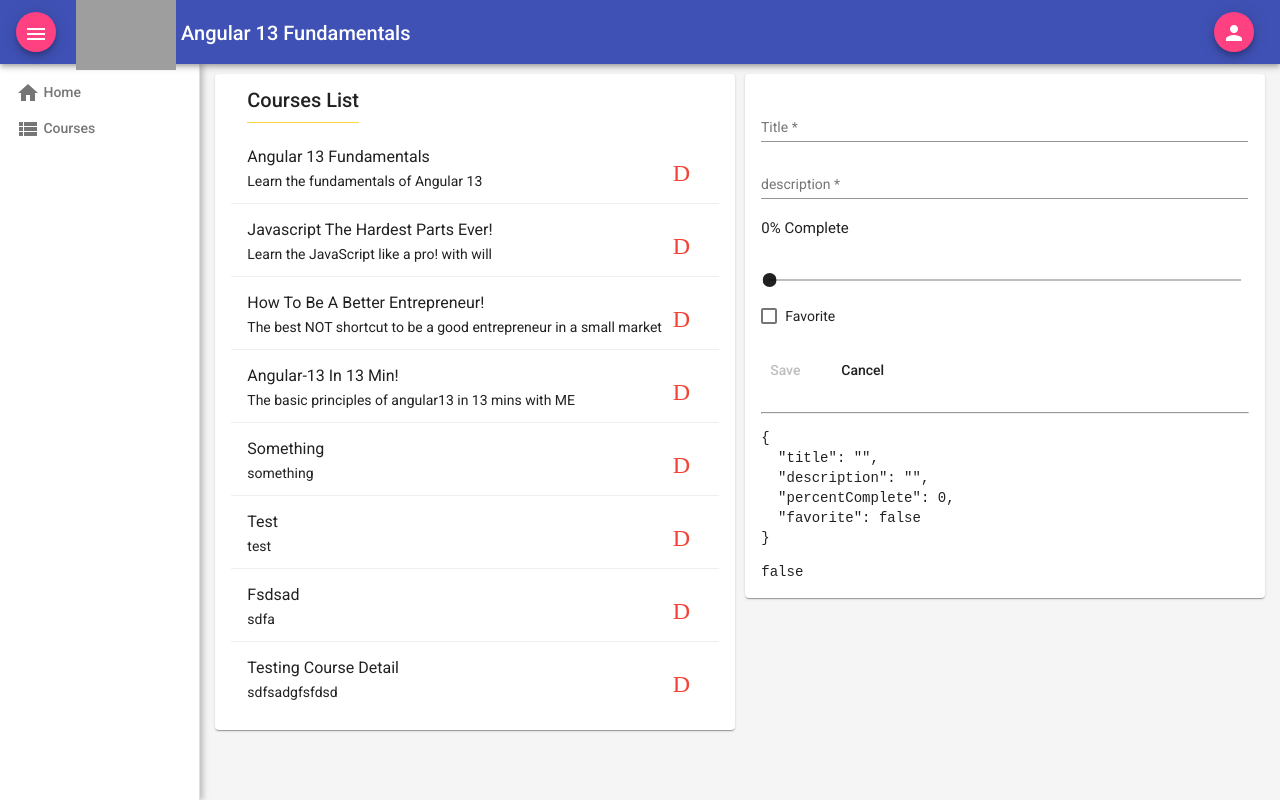
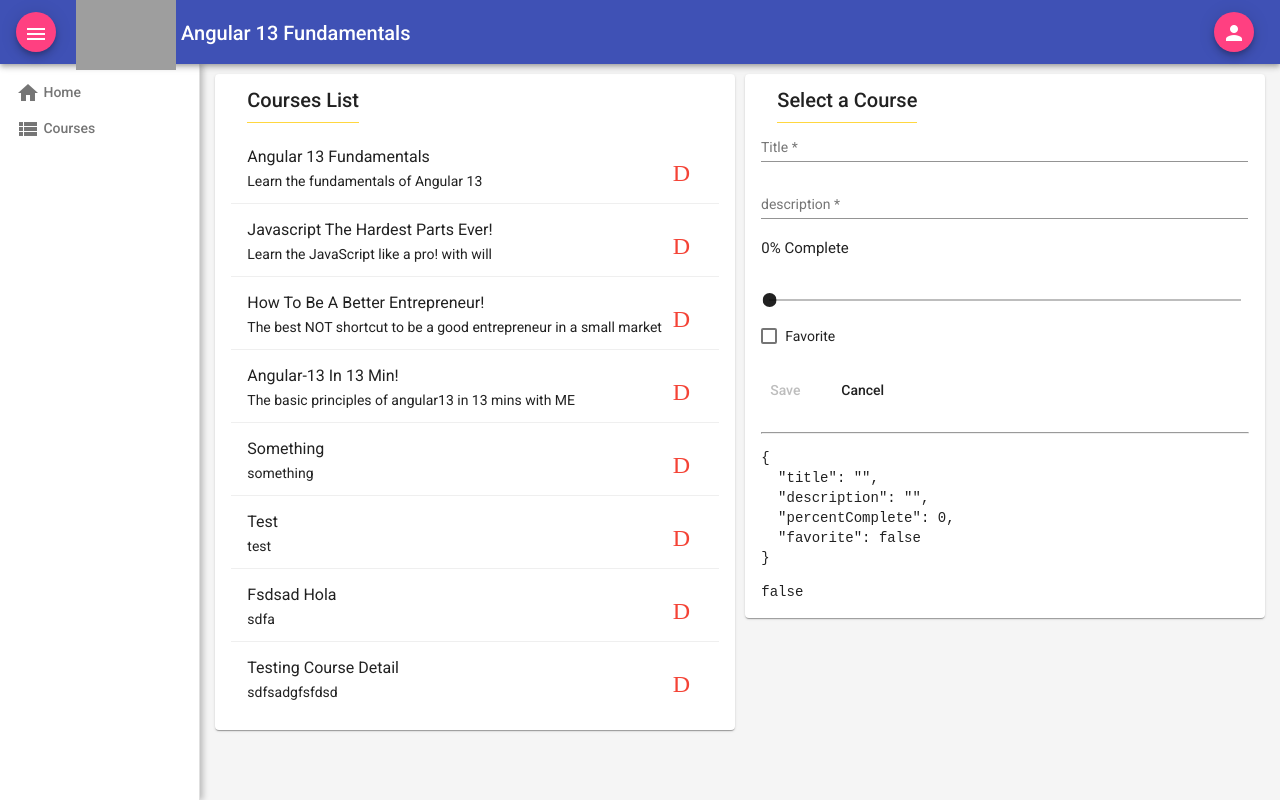
Before and after one commit to NAB-khaoula/angular101, an Angular app: page /courses in a window 1280 px wide. Built offline with nearby package versions, Linux system fonts and the light colour scheme; data requests are answered from the project's data file; grey boxes are pictures that could not be loaded.

Commit message:
adding smart/dumb components

```diff
--- a/server/db.json
+++ b/server/db.json
@@ -44,7 +44,7 @@
     },
     {
       "id": "p3VvJyO",
-      "title": "fsdsad",
+      "title": "fsdsad HOLA",
       "description": "sdfa",
       "percentComplete": 8,
       "favorite": true
--- a/src/app/app.module.ts
+++ b/src/app/app.module.ts
@@ -1,8 +1,8 @@
+import { FormsModule } from '@angular/forms';
 import { MaterialModule } from './material.module';
 import { NgModule } from '@angular/core';
 import { BrowserModule } from '@angular/platform-browser';
 import { BrowserAnimationsModule } from '@angular/platform-browser/animations';
-import { FormsModule } from '@angular/forms';
 import { AppRoutingModule } from './app-routing.module';
 import { HttpClientModule } from '@angular/common/http';
 
@@ -12,7 +12,6 @@
 import { AboutComponent } from './about/about.component';
 import { CoursesListComponent } from './courses/courses-list/courses-list.component';
 import { CourseDetailsComponent } from './courses/course-details/course-details.component';
-
 @NgModule({
   declarations: [
     AppComponent,
--- a/src/app/common/services/courses.service.ts
+++ b/src/app/common/services/courses.service.ts
@@ -15,7 +15,7 @@
 
   all()
   {
-    return this.http.get(this.getUrl())
+    return this.http.get<Course[]>(this.getUrl())
   }
 
   find(id) {
--- a/src/app/courses/course-details/course-details.component.html
+++ b/src/app/courses/course-details/course-details.component.html
@@ -1,21 +1,21 @@
 <mat-card>
   <mat-card-header>
     <mat-card-title>
-      <span *ngIf="selectedCourse; else elseBlock">
+      <span *ngIf="currentCourse.id; else elseBlock">
         {{ originalTitle | titlecase }}
       </span>
       <ng-template #elseBlock>Select a Course</ng-template>
     </mat-card-title>
   </mat-card-header>
   <span></span>
-  <form #form="ngForm" (submit)="saveCourse(selectedCourse)">
+  <form #form="ngForm" (submit)="saved.emit(currentCourse)">
     <mat-card-content>
       <mat-form-field class="full-width">
         <input
           type="text"
           placeholder="Title"
           matInput
-          [(ngModel)]="selectedCourse.title"
+          [(ngModel)]="currentCourse.title"
           name="title"
           required
         />
@@ -25,25 +25,25 @@
           type="text"
           placeholder="description"
           matInput
-          [(ngModel)]="selectedCourse.description"
+          [(ngModel)]="currentCourse.description"
           name="description"
           required
         />
       </mat-form-field>
       <section class="full-width">
-        <h4>{{ selectedCourse.percentComplete }}% Complete</h4>
+        <h4>{{ currentCourse.percentComplete }}% Complete</h4>
         <mat-slider
           class="full-width"
           min="0"
           max="100"
           thumbLabel
-          [(ngModel)]="selectedCourse.percentComplete"
+          [(ngModel)]="currentCourse.percentComplete"
           name="percentComplete"
         >
           <input matSliderThumb />
         </mat-slider>
       </section>
-      <mat-checkbox [(ngModel)]="selectedCourse.favorite" name="favorite">
+      <mat-checkbox [(ngModel)]="currentCourse.favorite" name="favorite">
         Favorite
       </mat-checkbox>
     </mat-card-content>
@@ -56,7 +56,7 @@
       >
         Save
       </button>
-      <button type="button" mat-button (click)="reset()">Cancel</button>
+      <button type="button" mat-button (click)="cancelled.emit()">Cancel</button>
     </mat-card-actions>
   </form>
   <hr />
--- a/src/app/courses/course-details/course-details.component.ts
+++ b/src/app/courses/course-details/course-details.component.ts
@@ -1,3 +1,4 @@
+import { Course } from './../../common/models/course';
 import { Component, EventEmitter, Input, OnInit, Output } from '@angular/core';
 
 @Component({
@@ -5,21 +6,16 @@
   templateUrl: './course-details.component.html',
   styleUrls: ['./course-details.component.scss']
 })
-export class CourseDetailsComponent implements OnInit {
+export class CourseDetailsComponent  {
+  currentCourse: Course;
+  originalTitle: string = '';
+  @Output() saved = new EventEmitter();
+  @Output() cancelled = new EventEmitter();
 
-  constructor() { }
-
-  ngOnInit(): void {
+  @Input() set course(value) {
+    if (!value) return
+    this.currentCourse = { ...value }
+    this.originalTitle = this.currentCourse.title;
   }
 
-  @Input() selectedCourse;
-  @Output() savedCourse = new EventEmitter();
-  @Output() resetedCourse = new EventEmitter(false);
-
-  saveCourse(selectedCourse) {
-    this.savedCourse.emit(selectedCourse);
-  }
-  reset() {
-    this.resetedCourse.emit(true);
-  }
 }
--- a/src/app/courses/courses-list/courses-list.component.html
+++ b/src/app/courses/courses-list/courses-list.component.html
@@ -6,14 +6,14 @@
     <mat-list>
       <mat-list-item
         *ngFor="let course of courses"
-        (click)="selectCourse(course)"
+        (click)="selected.emit(course)"
       >
         <h3 matLine>{{ course.title | titlecase }}</h3>
         <p matLine>{{ course.description }}</p>
         <button
           mat-icon-button
           color="warn"
-          (click)="deleteCourse(course.id); $event.stopImmediatePropagation()"
+          (click)="deleted.emit(course.id); $event.stopImmediatePropagation()"
         >
           <mat-icon>Delete</mat-icon>
         </button>
--- a/src/app/courses/courses-list/courses-list.component.ts
+++ b/src/app/courses/courses-list/courses-list.component.ts
@@ -1,27 +1,17 @@
 import { Course } from './../../common/models/course';
-import { Component, Input, OnInit, Output, EventEmitter } from '@angular/core';
+import { Component, Input, Output, EventEmitter } from '@angular/core';
 
 @Component({
   selector: 'app-courses-list',
   templateUrl: './courses-list.component.html',
   styleUrls: ['./courses-list.component.scss']
 })
-export class CoursesListComponent implements OnInit {
+export class CoursesListComponent {
 
-  constructor() { }
+  @Input() courses: Course[];
+  @Output() selected = new EventEmitter();
+  @Output() deleted = new EventEmitter();
 
-  ngOnInit(): void {
-  }
-  @Input() courses: Course[];
-  @Output() selectedCourse = new EventEmitter();
-  @Output() CourseId = new EventEmitter();
 
-  selectCourse(course: Course): void{
-    this.selectedCourse.emit(course);
-  }
-
-  deleteCourse(courseId): void{
-    this.CourseId.emit(courseId);
-  }
 
 }
--- a/src/app/courses/courses.component.html
+++ b/src/app/courses/courses.component.html
@@ -5,17 +5,17 @@
 <div class="courses-containers">
   <div class="courses-list">
     <app-courses-list
-      [courses]="courses"
-      (selectedCourse)="selectCourse($event)"
-      (CourseId)="deleteCourse($event)"
+      [courses]="courses$ | async"
+      (selected)="selectCourse($event)"
+      (deleted)="deleteCourse($event)"
     ></app-courses-list>
   </div>
 
   <div class="course-details">
     <app-course-details
-      [selectedCourse]="selectedCourse"
-      (savedCourse)="saveCourse($event)"
-      (resetedCourse)="reset()"
+      [course]="selectedCourse"
+      (saved)="saveCourse($event)"
+      (cancelled)="reset()"
     ></app-course-details>
   </div>
 </div>
--- a/src/app/courses/courses.component.ts
+++ b/src/app/courses/courses.component.ts
@@ -1,6 +1,7 @@
 import { CoursesService } from '../common/services/courses.service';
 import { Component, OnInit } from '@angular/core';
 import { Course } from '../common/models/course';
+import { Observable } from 'rxjs';
 
 const emptyCourse: Course = {
   id: null,
@@ -21,9 +22,8 @@
   // select a course
   // render selected course
   greeting: string = 'here is the parent';
-  courses: Course[];
+  courses$: Observable<Course[]>;
   selectedCourse: Course = emptyCourse;
-  originalTitle: String = '';
 
 
   constructor(private coursesService: CoursesService) {}
@@ -33,17 +33,16 @@
   }
   ngOnInit(): void {
     // this.courses = this.coursesService.courses
-    // this.coursesService.all().subscribe((result: any) => this.courses = result) Delegation
+    // this.coursesService.all().subscribe((result: any) => this.courses = result) ===> Delegation
     this.fetchCourses();
   }
 
   fetchCourses() {
-    this.coursesService.all().subscribe((result: any) => this.courses = result);
+    this.courses$ = this.coursesService.all();
   }
 
   selectCourse(course: Course) {
     this.selectedCourse = { ...course };
-    this.originalTitle = course.title
   }
   deleteCourse(courseId: string) {
     if (this.selectedCourse && this.selectedCourse.id === courseId)
```
